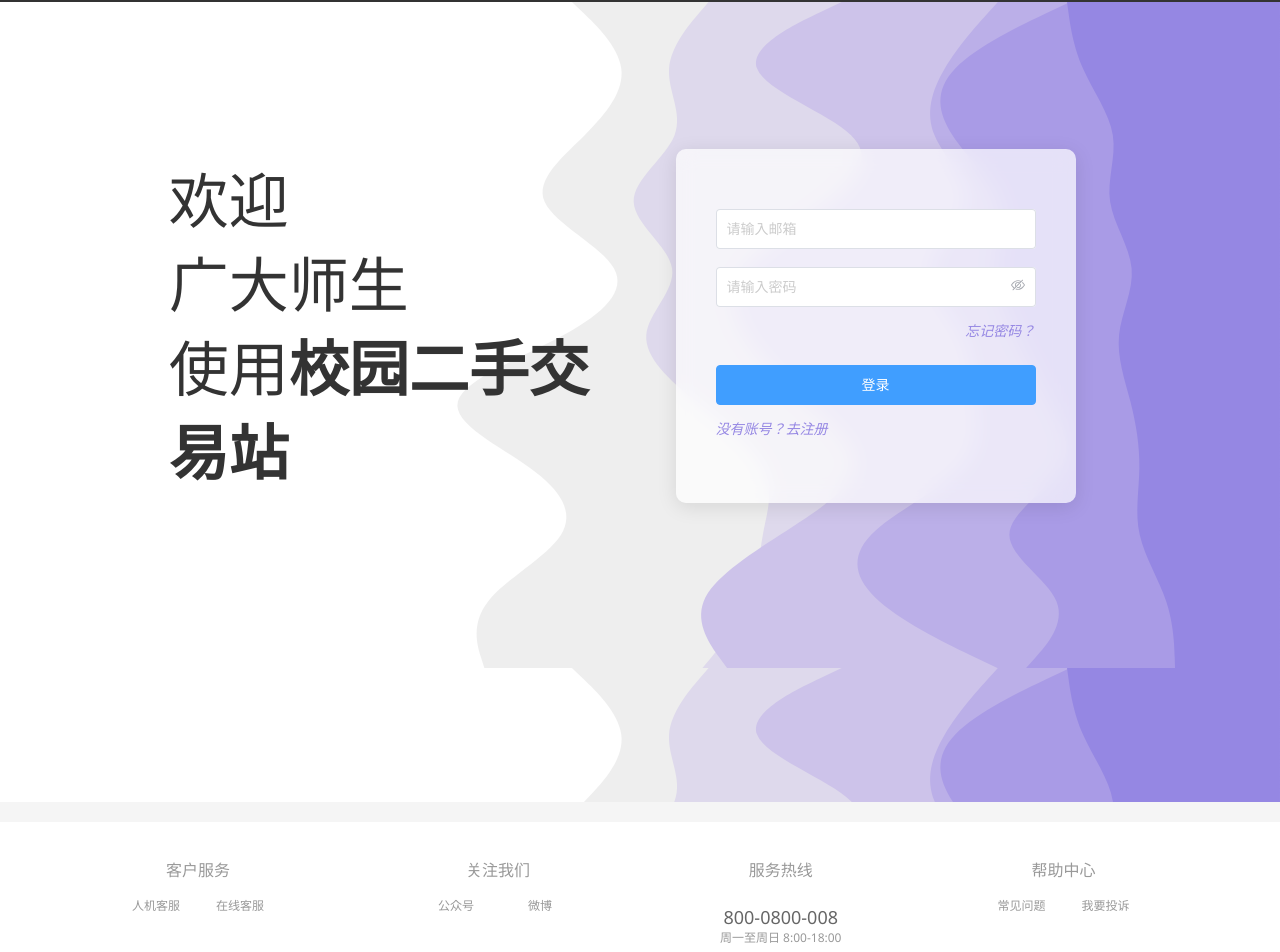
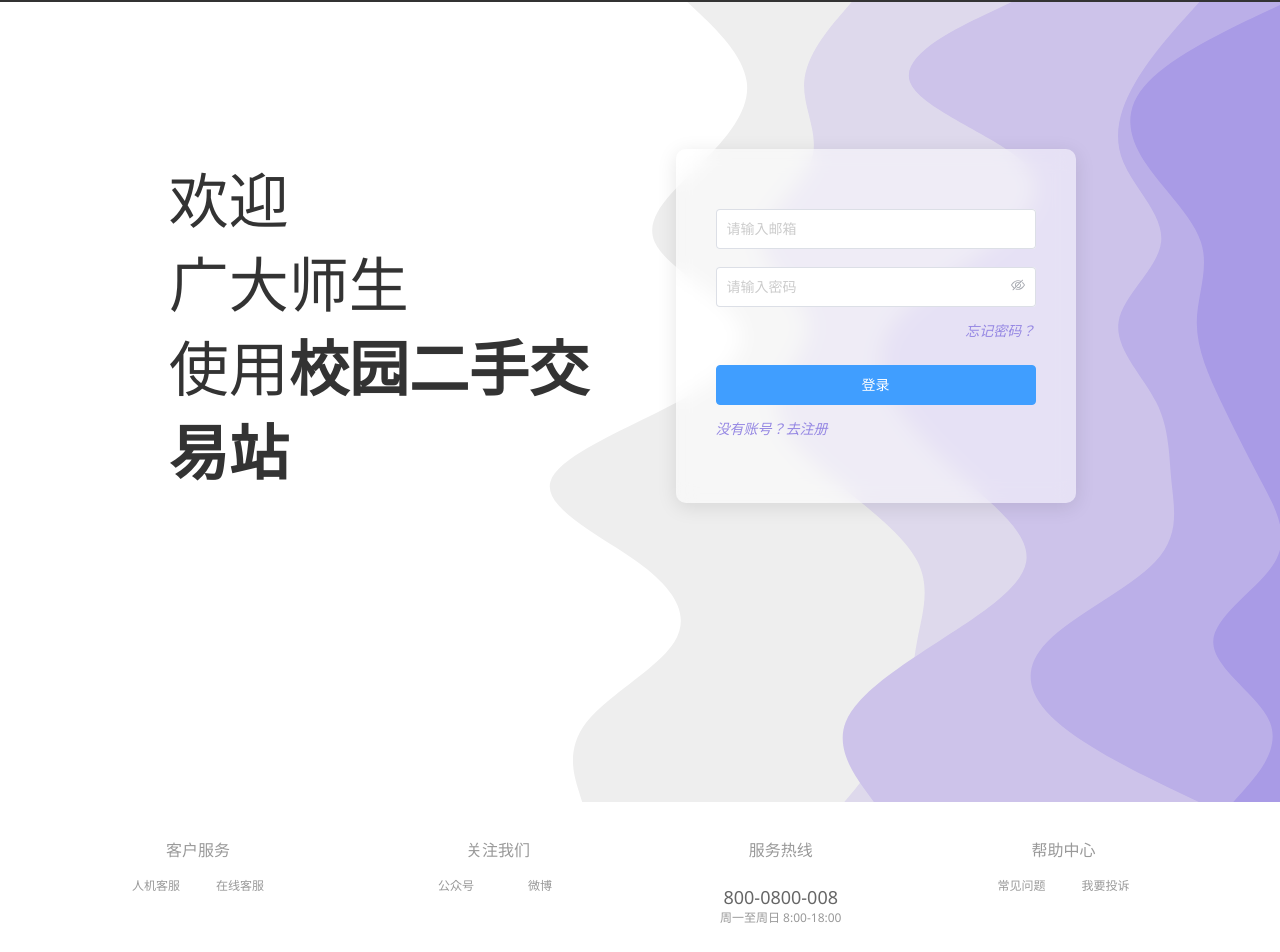
Before and after one commit to white-by/uni-trade, a Vue app: page /login in a window 1280 px wide. Shown: the part 61-1013 px from the top of the page. Built offline with nearby package versions, Linux system fonts and the light colour scheme; a small style sheet from the web is missing.

Commit message:
style:优化了背景图样式

```diff
--- a/src/components/UserFooter.vue
+++ b/src/components/UserFooter.vue
@@ -63,7 +63,7 @@
 .app_footer {
   overflow: hidden;
   background-color: #f5f5f5;
-  padding-top: 20px;
+  // padding-top: 20px;
 
   .contact {
     background: #fff;
--- a/src/views/login/LoginAdmin.vue
+++ b/src/views/login/LoginAdmin.vue
@@ -97,8 +97,8 @@ const handleLogin = () => {
   padding: 40px;
   border-radius: 8px;
   backdrop-filter: blur(10px);
-  box-shadow: 0 4px 20px rgba(0, 0, 0, 0.3);
-  background-color: rgba(255, 255, 255, 0.2);
+  box-shadow: 0 4px 20px rgba(0, 0, 0, 0.1);
+  background-color: rgba(255, 255, 255, 0.5);
 }
 
 .el-form-item {
--- a/src/views/login/LoginUser.vue
+++ b/src/views/login/LoginUser.vue
@@ -1,16 +1,16 @@
 <template>
   <div>
-    <Header></Header>
-    <MainLogin></MainLogin>
+    <HeaderLogin />
+    <MainLogin />
     <span></span>
-    <LayoutFooter></LayoutFooter>
+    <UserFooter />
   </div>
 </template>
 
 <script setup>
-import Header from './components/HeaderLogin.vue'
+import UserFooter from '@/components/UserFooter.vue'
+import HeaderLogin from './components/HeaderLogin.vue'
 import MainLogin from './components/MainLogin.vue'
-import LayoutFooter from '@/views/layout/components/LayoutFooter.vue'
 </script>
 
 <style scoped lang="scss"></style>
--- a/src/views/login/components/MainLogin.vue
+++ b/src/views/login/components/MainLogin.vue
@@ -119,7 +119,7 @@ const handleRegister = () => {
 .el-container {
   height: 100vh; /* 使容器高度占满整个视口 */
   background-image: url('/src/assets/images/background4.svg');
-  background-size: 100%;
+  background-size: cover;
 }
 
 .welcome-text {
@@ -147,7 +147,7 @@ const handleRegister = () => {
 }
 
 .frosted-glass {
-  background: rgba(255, 255, 255, 0.7);
+  background: rgba(255, 255, 255, 0.5);
   backdrop-filter: blur(10px);
   padding: 40px; /* 增加内边距 */
   border-radius: 10px;
--- a/src/views/users/PersonalPage.vue
+++ b/src/views/users/PersonalPage.vue
@@ -1,6 +1,7 @@
 <template>
   <UserNav />
   <div class="content">
+    <br /><br />
     <el-form :model="user" label-width="40px" class="form" style="max-width: 600px">
       <div class="avatar-container" @click="selectAvatar">
         <el-avatar :size="130" :src="user.avatarUrl" />
@@ -113,18 +114,18 @@ function onSubmit() {
   display: flex;
   flex-direction: column;
   align-items: center; /* 居中 */
-  margin-top: 2%;
   background-image: url('/src/assets/images/background3.svg');
 }
 
 .avatar-container {
   display: flex;
   justify-content: center; /* 水平居中 */
-  margin-bottom: 5%; /* 调整头像和表单之间的间距 */
+  margin-bottom: 10%; /* 调整头像和表单之间的间距 */
 }
 
 .form {
-  margin-top: 3%;
+  margin-top: 5%;
+  margin-bottom: 2%;
   width: 30%;
 }
 
```
